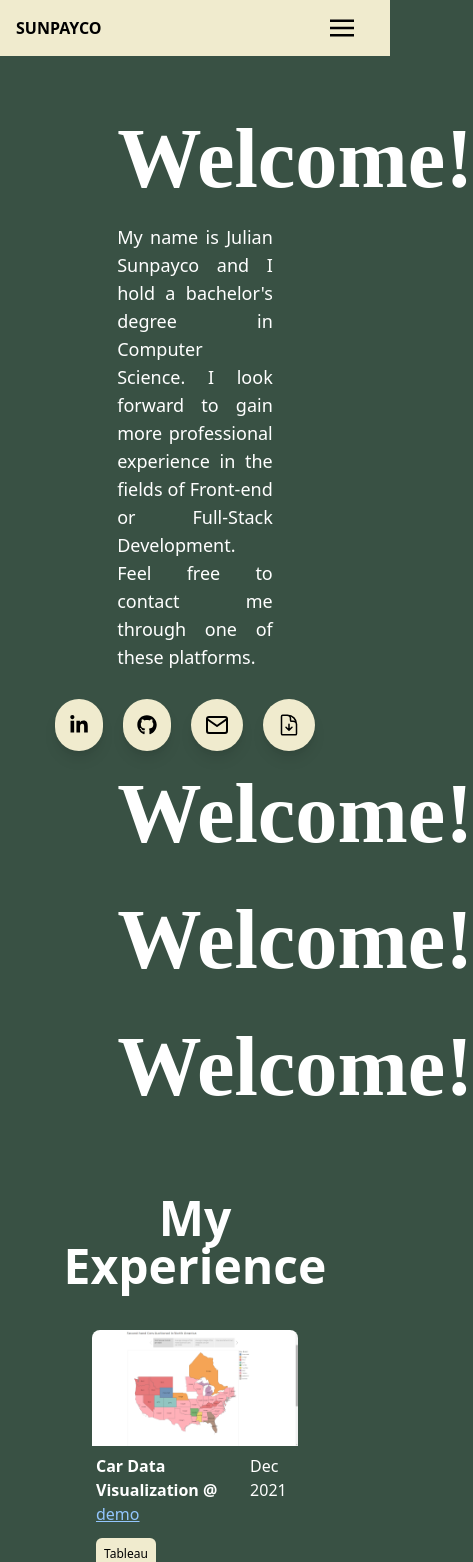
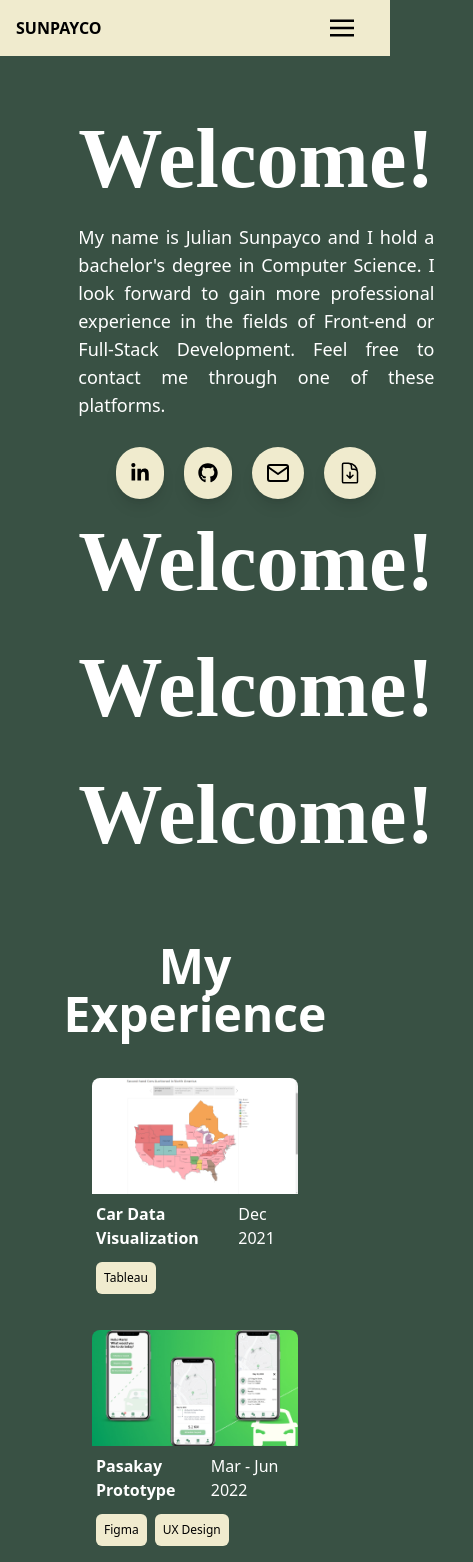
Before and after one commit to jSunpayco/julian-sunpayco, a Vue app: page / in a window 390 px wide. Shown: the top 1562 px of the page, 473 px wide, since content can reach past the window. Built offline with nearby package versions, Linux system fonts and the light colour scheme.

Commit message:
On hover work card

```diff
--- a/src/components/Landing.vue
+++ b/src/components/Landing.vue
@@ -3,7 +3,7 @@
 
 <template>
   <div class="sectionContainer">
-    <div class="mx-auto mt-24 w-2/3 xl:w-full">
+    <div class="mx-auto mt-24 md:w-2/3 xl:w-full">
       <h1 id="titleName" class="mx-auto font-bold text-center xl:text-start text-white w-full">Welcome!</h1>
       <p class="font-normal text-lg text-white text-justify">My name is Julian Sunpayco and I hold a bachelor's degree in Computer Science. I look forward to gain more professional experience in the fields of Front-end  or Full-Stack Development. Feel free to contact me through one of these platforms.</p>
 
--- a/src/components/Work.vue
+++ b/src/components/Work.vue
@@ -5,17 +5,10 @@ export default{
 </script>
 
 <template>
-    <div class="rounded-lg h-full">
-        <div class="relative">
-            <div class="workDescription">
-                <p class="font-normal pointer-events-none text-justify">
-                    {{aWork.description}}
-                </p>
-            </div>
-            <img :src="`../../images/${this.aWork.preview}`" class="aspect-video rounded-t-lg"/>
-        </div>
+    <div class="rounded-lg h-full hover:scale-110 transition-transform cursor-pointer">
+        <img :src="`../../images/${this.aWork.preview}`" class="aspect-video rounded-t-lg"/>
         <div class="workInfo">
-            <p class="font-bold text-white xl:text-black">{{aWork.title}} @ <a :href="aWork.link" class="linkStyle" target="_blank">{{aWork.linkName}}</a></p>
+            <p class="font-bold text-white xl:text-black">{{aWork.title}}</p>
             <p class="text-white xl:text-black">{{aWork.year}}</p>
         </div>
         <ul class="techItemsContainerWork">
--- a/src/style.css
+++ b/src/style.css
@@ -91,10 +91,6 @@
     @apply my-2 mx-1 flex flex-row justify-between;
   }
 
-  .workDescription {
-    @apply absolute bg-customGreenDark text-white rounded-t-lg h-full w-full opacity-0 hover:opacity-100 transition-opacity px-6 py-4;
-  }
-
   .linkStyle {
     @apply font-normal text-blue-300 xl:text-blue-600 underline;
   }
```
